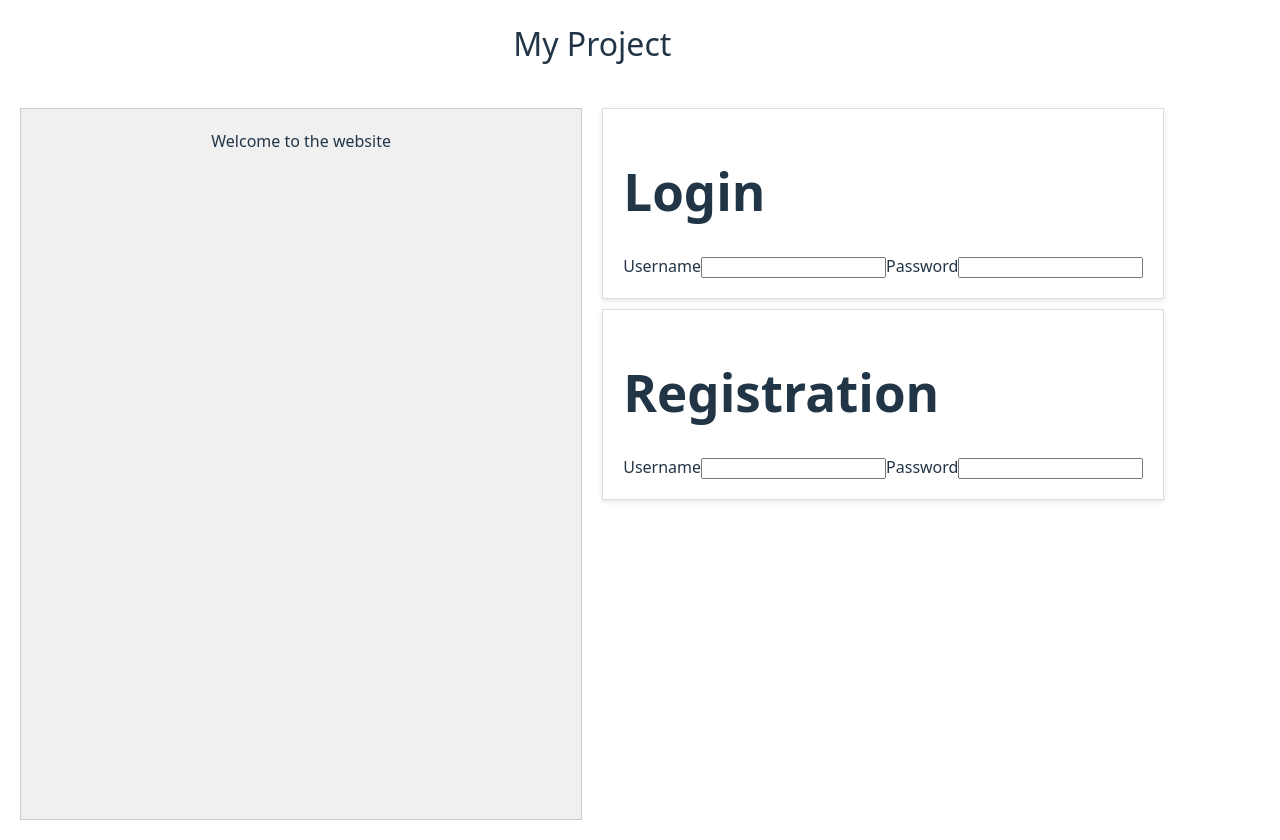
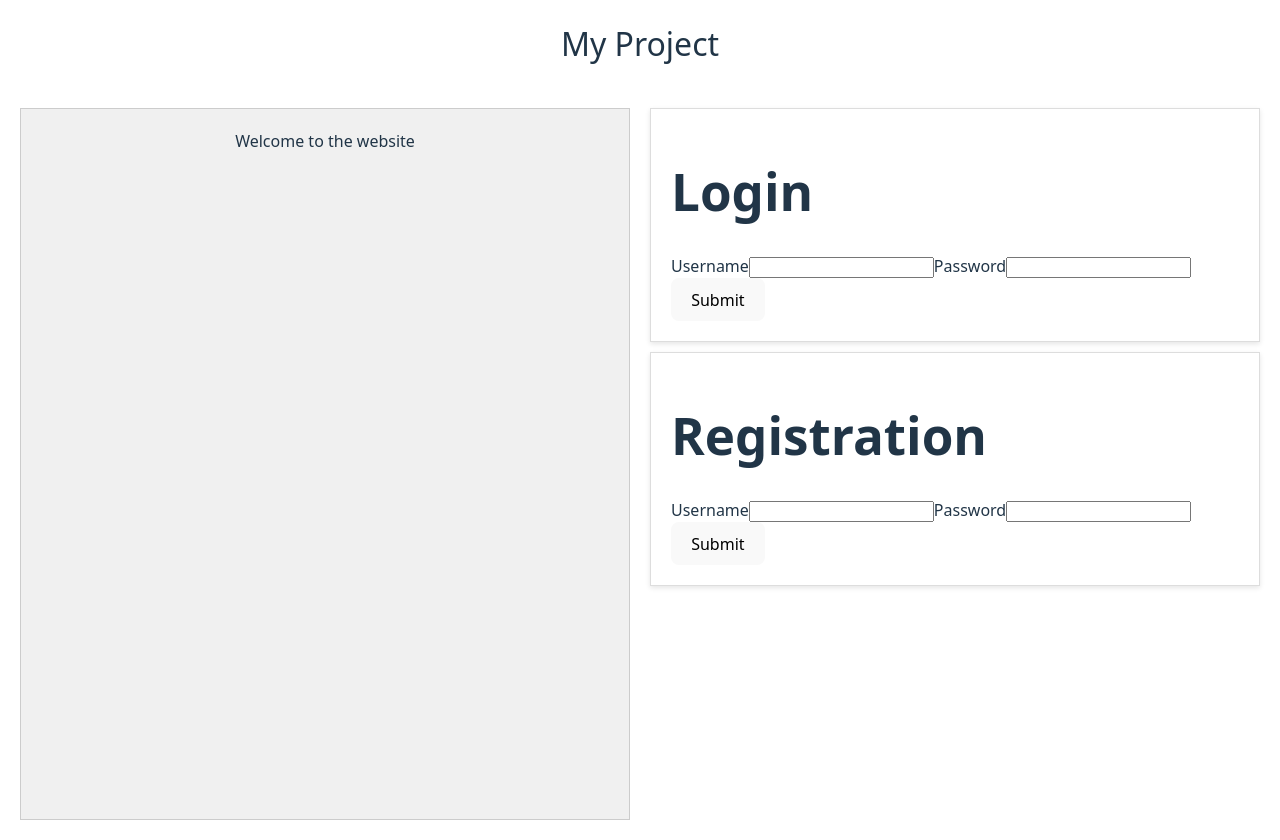
Before and after one commit to sFRHN/DevQuery, a React (Vite) app in the folder frontend/: page / in a window 1280 px wide. Built offline with nearby package versions, Linux system fonts and the light colour scheme.

Commit message:
Added submit buttons

```diff
--- a/frontend/src/Components/Login/Login.jsx
+++ b/frontend/src/Components/Login/Login.jsx
@@ -30,6 +30,7 @@ export default function Login() {
 					setFormData({ ...formData, password: e.target.value })
 				}
 			/>
+			<button type="submit">Submit</button>
 		</form>
 	);
 }
--- a/frontend/src/Components/Registration/Registration.jsx
+++ b/frontend/src/Components/Registration/Registration.jsx
@@ -30,6 +30,7 @@ export default function Registration() {
 					setFormData({ ...formData, password: e.target.value })
 				}
 			/>
+			<button type="submit">Submit</button>
 		</form>
 	);
 }
```
